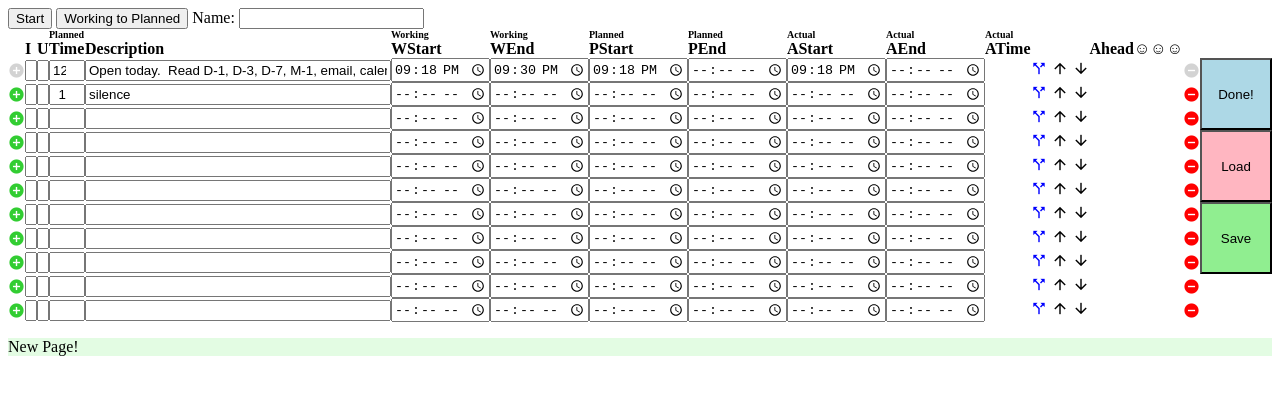
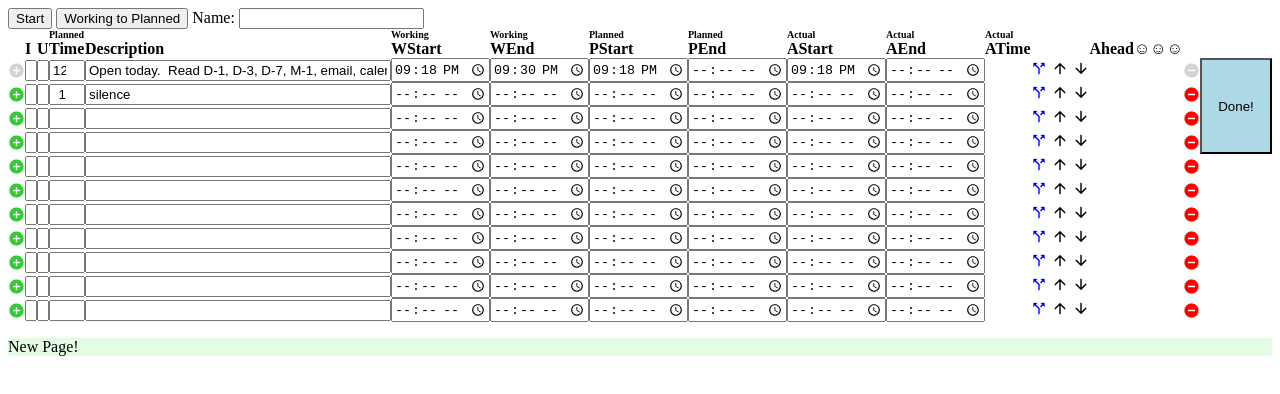
Before and after one commit to saintbrendan/plan247, a plain HTML site: page public/index.html in a window 1280 px wide. Drawn offline with nearby package versions, Linux system fonts and the light colour scheme; no server answers; a script that the page names is missing.

Commit message:
Remove unneeded buttons.  Minor html reformat.

```diff
--- a/public/index.html
+++ b/public/index.html
@@ -52,7 +52,6 @@
           <th />
       </tr>
 
-
       <tr id='tr0'>
         <td><i class='material-icons light-grey insert'>add_circle</i></td>
         <td><input type='text' class='importance oneCharWide' maxLength='1' onClick='this.select();' onInput='this.select();' /></td>
@@ -75,7 +74,7 @@
         <td class='aheadoftask dark-cyan'></td>
         <td class='aheadofschedule dark-cyan'></td>
         <td><i class='material-icons light-grey delete '>remove_circle</i></td>
-        <td rowspan="3">
+        <td rowspan="6" class="align-top">
           <button class="done">
             Done!
           </button>
@@ -152,11 +151,6 @@
         <td class='aheadoftask dark-cyan'></td>
         <td class='aheadofschedule dark-cyan'></td>
         <td><i class='material-icons red delete '>remove_circle</i></td>
-        <td rowspan="3" class="button">
-          <button id="load" class="load">
-            Load
-          </button>
-        </td>
       </tr>
 
       <tr id='tr4'>
@@ -229,11 +223,6 @@
         <td class='aheadoftask dark-cyan'></td>
         <td class='aheadofschedule dark-cyan'></td>
         <td><i class='material-icons red delete '>remove_circle</i></td>
-        <td rowspan="3" class="button">
-          <button id="save" class="save">
-            Save
-          </button>
-        </td>
       </tr>
 
       <tr id='tr7'>
@@ -343,24 +332,11 @@
 
 <!--
 def doneButton ='''
-      <td rowspan="3">
+        <td rowspan="6" class="align-top">
           <button class="done">
             Done!
           </button>
         </td>'''
-def loadButton ='''
-      <td rowspan="3" class="button">
-        <button id="load" class="load">
-          Load
-        </button>
-      </td>'''
-def saveButton ='''
-      <td rowspan="3" class="button">
-        <button id="save" class="save">
-          Save
-        </button>
-      </td>'''
-
 11.times {
     def x = """
       <tr id='tr$it'>
@@ -384,7 +360,7 @@ def saveButton ='''
         <td class='ahead number'></td>
         <td class='aheadoftask dark-cyan'></td>
         <td class='aheadofschedule dark-cyan'></td>
-      <td><i class='material-icons ${it?'red':'light-grey'} delete '>remove_circle</i></td>${it?'':doneButton}${it==3?loadButton:''}${it==6?saveButton:''}
+        <td><i class='material-icons ${it?'red':'light-grey'} delete '>remove_circle</i></td>${it?'':doneButton}
       </tr>"""
    println x
 }
--- a/public/planit.css
+++ b/public/planit.css
@@ -75,10 +75,14 @@ th {
   color: Blue;
 }
 
+td.align-top {
+  vertical-align: top;
+}
+
 .done {
   background-color: LightBlue;
   width: 72px;
-  height: 72px;
+  height: 96px;
 }
 
 .save {
```
Lines whose indentation alone changed are shown as unchanged.
